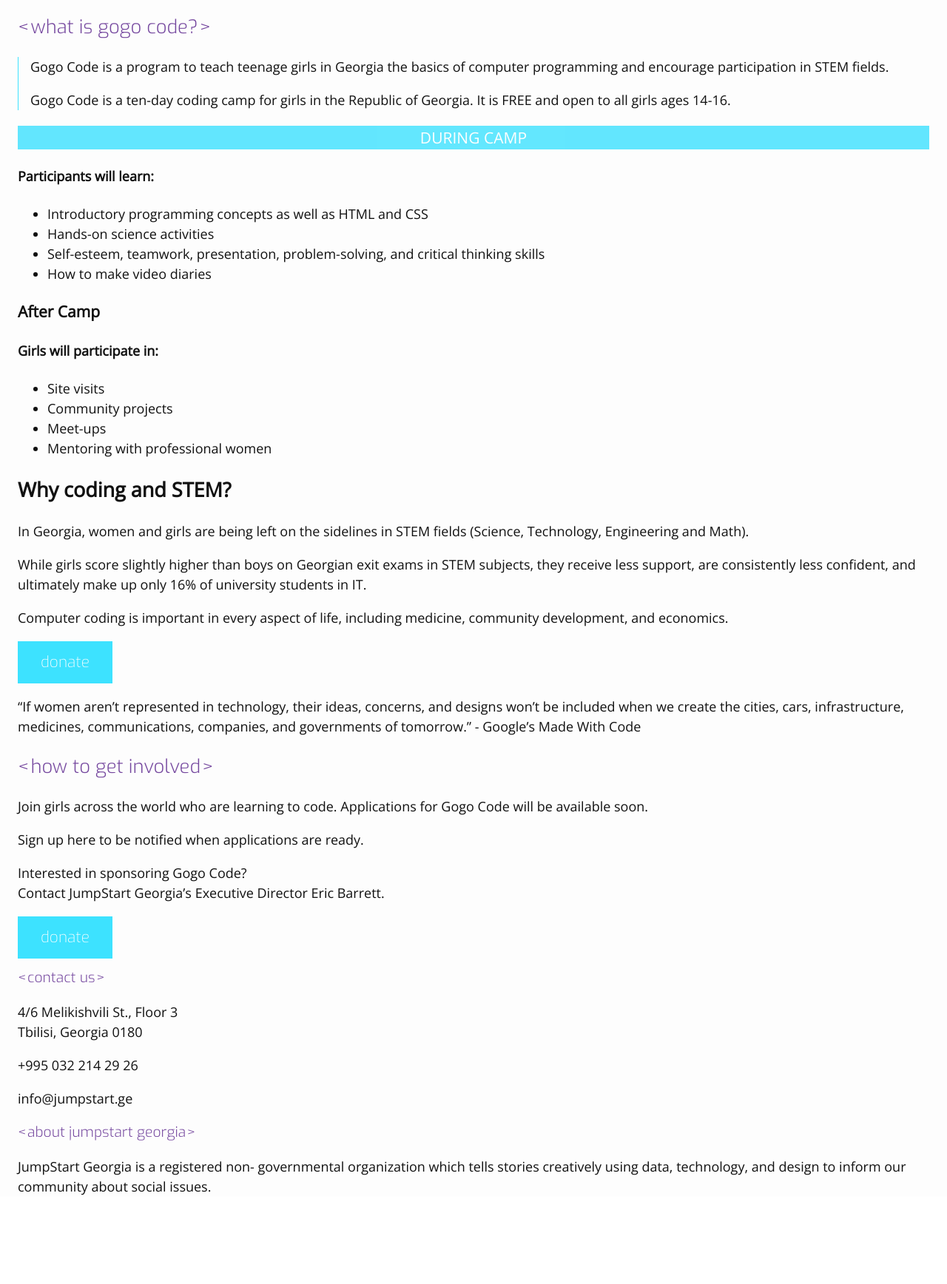
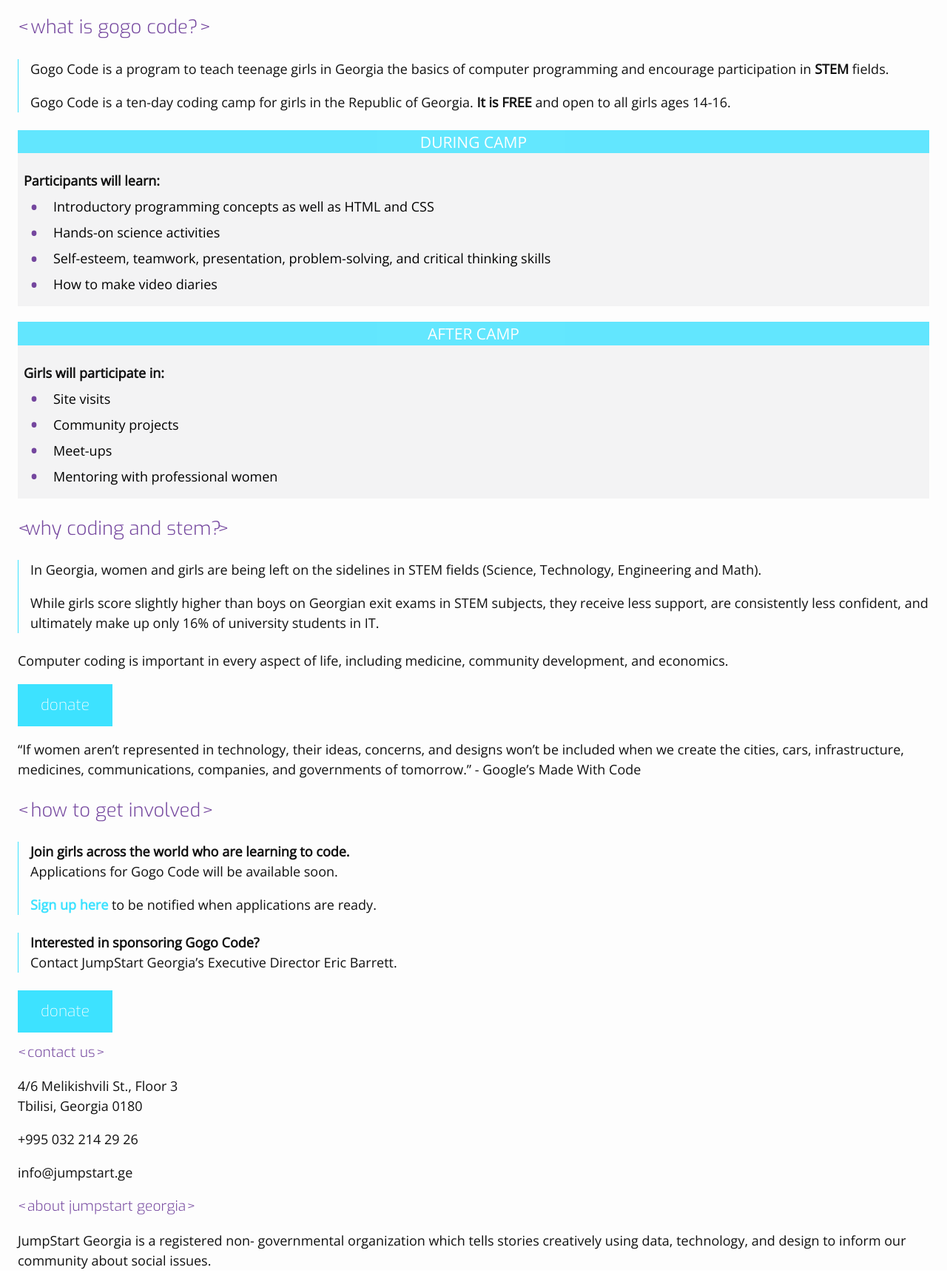
Before and after one commit to JumpStartGeorgia/Gogo-Code-Site, a Jekyll site: the page built from index.html, in a window 1280 px wide, cut to the strip 218-1954 px from the top of the page. Shown: the whole strip at 74% size. Built offline with Jekyll 4.4.1, drawn with Linux system fonts in a browser that asks for light colours; before the commit the page ends 1854 px from its top, so only the background shows below that.

Commit message:
Added list-block component and made other style improvements.

```diff
--- a/_includes/head.html
+++ b/_includes/head.html
@@ -14,5 +14,5 @@
   <link href='https://fonts.googleapis.com/css?family=Open+Sans' rel='stylesheet' type='text/css'>
 
   <!-- Font Source: https://www.google.com/fonts#UsePlace:use/Collection:Exo -->
-  <link href='https://fonts.googleapis.com/css?family=Exo:800,400,300,200' rel='stylesheet' type='text/css'>
+  <link href='https://fonts.googleapis.com/css?family=Exo:900,400,300,200' rel='stylesheet' type='text/css'>
 </head>
--- a/_sass/components/_graphic-heading.scss
+++ b/_sass/components/_graphic-heading.scss
@@ -8,4 +8,5 @@
     text-align: center;
     text-transform: uppercase;
     font-weight: 100;
+    margin-bottom: 0;
   }
--- a/_sass/components/_important-text.scss
+++ b/_sass/components/_important-text.scss
@@ -1,3 +1,3 @@
 .important-text {
-  font-weight: 800;
+  font-weight: 900;
 }
--- /dev/null
+++ b/_sass/components/_link.scss
@@ -0,0 +1,9 @@
+.link {
+  color: $secondary-color;
+  text-decoration: none;
+  font-weight: 900;
+}
+
+.link:hover {
+  color: $primary-color;
+}
--- /dev/null
+++ b/_sass/components/_list-block.scss
@@ -0,0 +1,30 @@
+.list-block {
+  padding: 0.5rem;
+  background-color: $grey-background-color;
+}
+
+  .list-block-heading {
+    font-weight: 900;
+    margin: 1rem 0 0.5rem;
+  }
+
+  .list-block-list {
+    margin: 0.5rem 0;
+  }
+
+    .list-block-list-item {
+      color: black;
+      list-style-type: none;
+      margin: 0.5rem 0;
+    }
+
+    .list-block-list-item:before {
+      color: $primary-color;
+      float: left;
+      margin: 0;
+      margin-left: -1em;
+      margin-top: -0.65rem;
+      width: 1em;
+      font-size: 2rem;
+      content: '\2022';
+    }
--- a/_sass/components/_text-block.scss
+++ b/_sass/components/_text-block.scss
@@ -1,4 +1,5 @@
 .text-block {
-  padding: 0 1rem;
+  padding-left: 1rem;
   border-left: 1px solid $secondary-color;
+  margin: 1.5rem 0;
 }
--- a/css/main.scss
+++ b/css/main.scss
@@ -18,6 +18,8 @@
         'components/heading',
         'components/important-text',
         'components/language-link',
+        'components/link',
+        'components/list-block',
         'components/main-nav',
         'components/nav-section-link',
         'components/nav-toggle-button',
--- a/index.html
+++ b/index.html
@@ -19,11 +19,11 @@
     <div class='text-block'>
 
       <p>
-        Gogo Code is a program to teach teenage girls in Georgia the basics of computer programming and encourage participation in STEM fields.
+        Gogo Code is a program to teach teenage girls in Georgia the basics of computer programming and encourage participation in <strong class='important-text'>STEM</strong> fields.
       </p>
 
       <p>
-        Gogo Code is a ten-day coding camp for girls in the Republic of Georgia. It is FREE and open to all girls ages 14-16.
+        Gogo Code is a ten-day coding camp for girls in the Republic of Georgia. <strong class='important-text'>It is FREE</strong> and open to all girls ages 14-16.
       </p>
 
     </div>
@@ -37,56 +37,69 @@
 
       </div>
 
-      <h4>
+      <div class='list-block'>
+
+        <h4 class='list-block-heading'>
           Participants will learn:
         </h4>
 
-      <ul>
-        <li>
+        <ul class='list-block-list'>
+          <li class='list-block-list-item'>
             Introductory programming concepts as well as HTML and CSS
           </li>
 
-        <li>
+          <li class='list-block-list-item'>
             Hands-on science activities
           </li>
 
-        <li>
+          <li class='list-block-list-item'>
             Self-esteem, teamwork, presentation, problem-solving, and critical thinking skills
           </li>
 
-        <li>
+          <li class='list-block-list-item'>
             How to make video diaries
           </li>
         </ul>
 
+      </div>
+
     </section>
 
     <section>
-      <h3>
+      <div class='graphic-heading'>
+
+        <h3 class='graphic-heading-text'>
           After Camp
         </h3>
 
-      <h4>
+      </div>
+
+
+      <div class='list-block'>
+
+        <h4 class='list-block-heading'>
           Girls will participate in:
         </h4>
 
-      <ul>
-        <li>
+        <ul class='list-block-list'>
+          <li class='list-block-list-item'>
             Site visits
           </li>
 
-        <li>
+          <li class='list-block-list-item'>
             Community projects
           </li>
 
-        <li>
+          <li class='list-block-list-item'>
             Meet-ups
           </li>
 
-        <li>
+          <li class='list-block-list-item'>
             Mentoring with professional women
           </li>
         </ul>
+
+      </div>
 
     </section>
 
@@ -94,7 +107,9 @@
 
   <section id='why-coding'>
 
-    <h2>Why coding and STEM?</h2>
+    <h2 class='heading'>Why coding and STEM?</h2>
+
+    <div class='text-block'>
 
       <p>
         In Georgia, women and girls are being left on the sidelines in STEM fields (Science, Technology, Engineering and Math).
@@ -103,6 +118,8 @@
       <p>
         While girls score slightly higher than boys on Georgian exit exams in STEM subjects, they receive less support, are consistently less confident, and ultimately make up only 16% of university students in IT.
       </p>
+
+    </div>
 
     <p>
       Computer coding is important in every aspect of life, including medicine, community development, and economics.
@@ -130,13 +147,17 @@
         Sign up
       </h3>
 
+      <div class='text-block'>
+
         <p>
-        Join girls across the world who are learning to code. Applications for Gogo Code will be available soon.
+          <strong class='important-text'>Join girls across the world who are learning to code.</strong><br />Applications for Gogo Code will be available soon.
         </p>
 
         <p>
-        Sign up here to be notified when applications are ready.
+          <a href='#' class='link'>Sign up here</a> to be notified when applications are ready.
         </p>
+
+      </div>
 
     </section>
 
@@ -146,9 +167,13 @@
         Become a Sponsor
       </h3>
 
+      <div class='text-block'>
+
         <p>
-        Interested in sponsoring Gogo Code? <br /> Contact JumpStart Georgia’s Executive Director Eric Barrett.
+          <strong class='important-text'>Interested in sponsoring Gogo Code?</strong><br /> Contact JumpStart Georgia’s Executive Director Eric Barrett.
         </p>
+
+      </div>
 
     </section>
 
```
Lines whose indentation alone changed are shown as unchanged.
